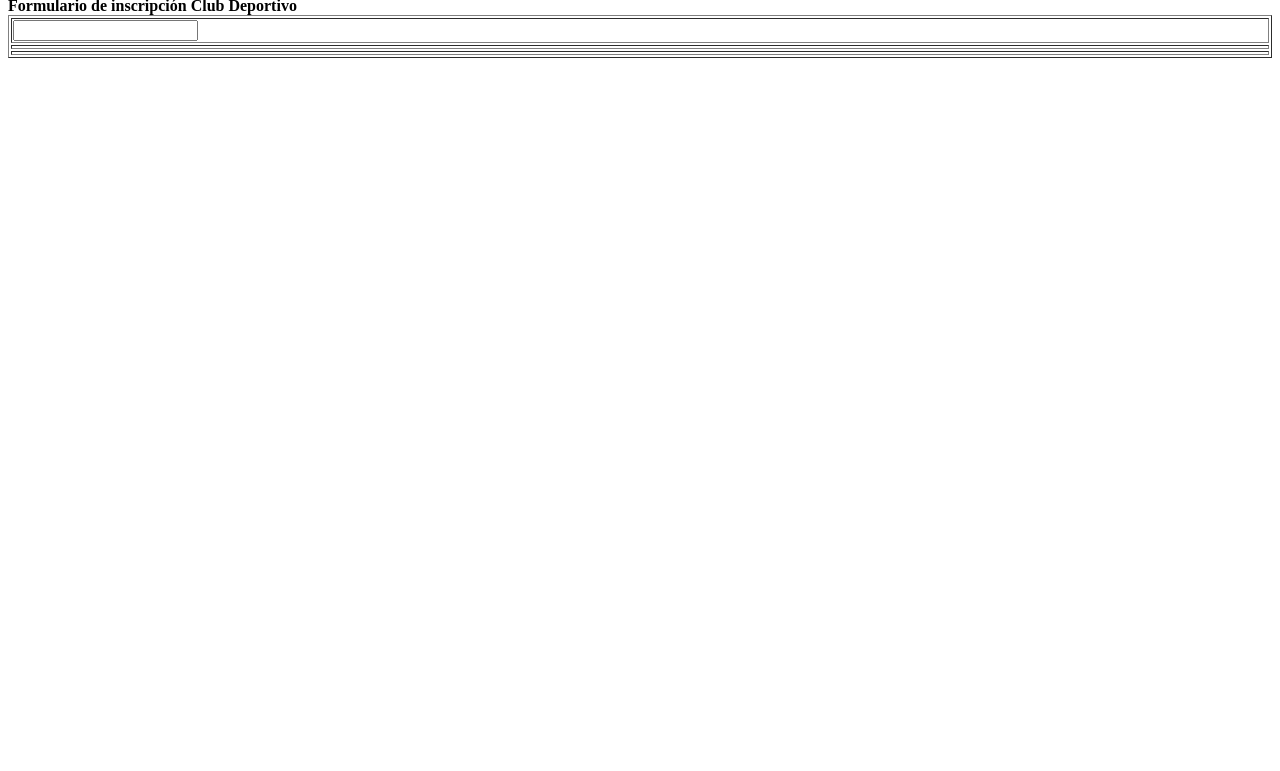
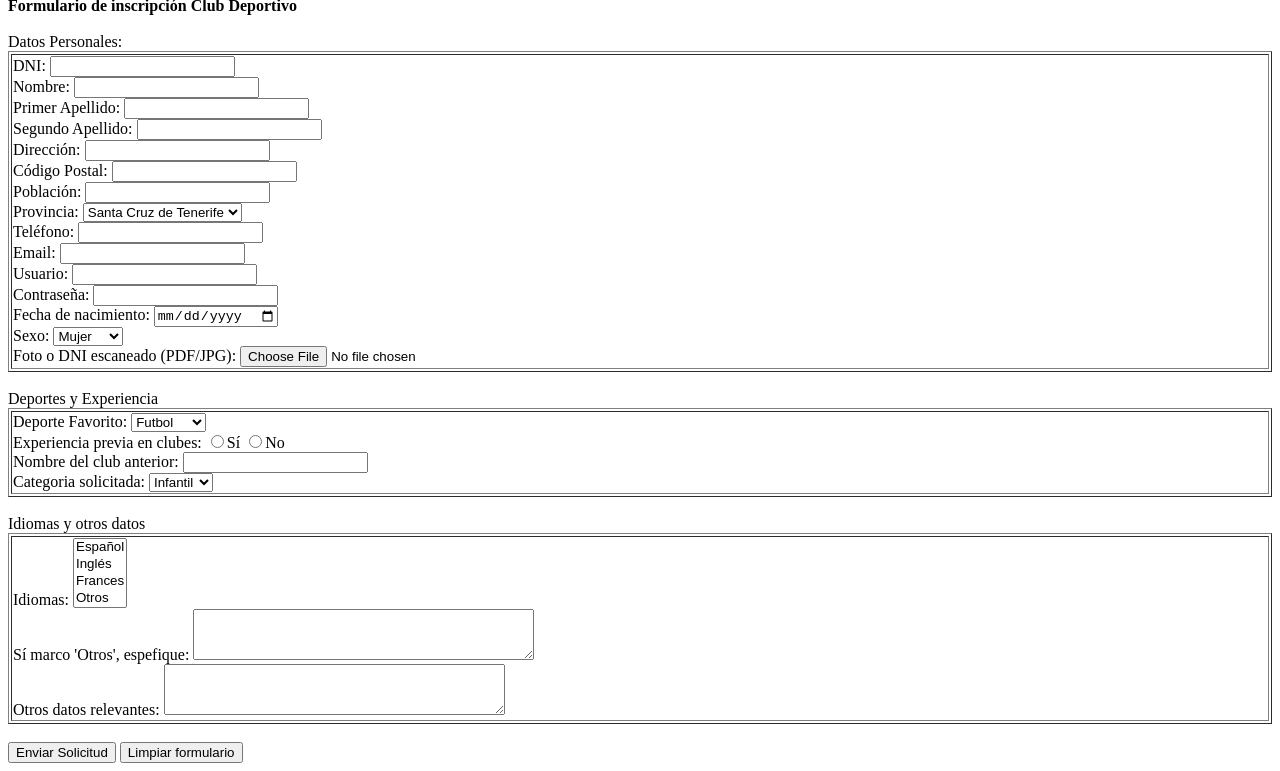
Before and after one commit to imaginebits/LND, a plain HTML site: page U2_A3_Moises_Hernandez/formulario.html in a window 1280 px wide. Shown: the part 106-877 px from the top of the page. Before the commit the page ends 800 px from the top, so only its background shows below. Drawn offline with Linux system fonts and the light colour scheme.

Commit message:
Formulario

```diff
--- a/U2_A3_Moises_Hernandez/formulario.html
+++ b/U2_A3_Moises_Hernandez/formulario.html
@@ -10,28 +10,132 @@
 
     <header>
         <h2 style="text-align: center;">Moisés Adonis Hernández Perdomo</h2>
+        <center>
+            <img src="" alt="Logo del Club Deportivo" width="150">
+        <br><br>
+        </center>
     </header>
 
     <form action="recorrer.php" method="post">
-        <img src="logo.png" alt="Logo del Club Deportivo" width="150">
+        <b>Formulario de inscripción Club Deportivo</b>
         <br><br>
-
-        <b>Formulario de inscripción Club Deportivo</b>
-        <table border="1" width="100%">
+        <table border="1" width="100%" >
            <!--FORMULARIO DATOS PERSONALES-->
+           Datos Personales:
             <tr>
                 <!--DNI-->
                 <td>
-                    <input type="text" name="" id="">
+                    DNI:
+                    <input type="text" name="moisesdni" max="9" pattern="[0-9]{8}[A-Za-z]" required><br clear="left">
+                    Nombre:
+                    <input type="text" name="moisesnombre" maxlength="20" required>
+                    <br>
+                    Primer Apellido:
+                    <input type="text" name="moisesapellido1" maxlength="20" required>
+                    <br>
+                    Segundo Apellido:
+                    <input type="text" name="moisesapellido2" maxlength="80">
+                    <br>
+                    Dirección:
+                    <input type="text" name="moisesdireccion" maxlength="80">
+                    <br>
+                    Código Postal:
+                    <input type="text" name="moisescodigopostal" maxlength="5" pattern="[0-9]{5}">
+                    <br>
+                    Población:
+                    <input type="text" name="moisespoblacion" maxlength="64">
+                    <br>
+                    Provincia:
+                    <select name="moisesprovincia">
+                        <option value="Santa Cruz de Tenerife select">Santa Cruz de Tenerife</option>
+                        <option value="Las Palmas">Las Palmas</option>
+                        <option value="Madrid">Madrid</option>
+                        <option value="Valencia">Valencia</option>
+                    </select>
+                    <br>
+                    Teléfono:
+                    <input type="tel" name="moisestelefono" maxlength="9" pattern="[0-9]">
+                    <br>
+                    Email:
+                    <input type="email" name="moisesemail" maxlength="64">
+                    <br>
+                    Usuario:
+                    <input type="text" name="moisesusuario" maxlength="9">
+                    <br>
+                    Contraseña:
+                    <input type="password" name="moisescntraseña" maxlength="9">
+                    <br>
+                    Fecha de nacimiento:
+                    <input type="date" name="moisesfechanacimiento">
+                    <br>
+                    Sexo:
+                    <select name="moisessexo">
+                        <option value="Mujer">Mujer</option>
+                        <option value="Hombre">Hombre</option>
+                        <option value="Otro">Otro</option>
+                    </select>
+                    <br>
+                    Foto o DNI escaneado (PDF/JPG):
+                    <input type="file" name="moisesfoto" accept=".pdf, .jpg, .jpeg, application/pdf, image/jpeg">
+                    <br>
                 </td>
             </tr>
+        </table>
+        <br>
+        <!-- Formulario Deportes y Experiencia-->
+        Deportes y Experiencia
+         <table border="1" width="100%">
             <tr>
-                <td></td>
+                <td>
+                    Deporte Favorito:
+                    <select name="moisesdeporte">
+                        <option value="Futbol">Futbol</option>
+                        <option value="Tenis">Tenis</option>
+                        <option value="Natacion">Natación</option>
+                        <option value="Ciclismo">Ciclismo</option>
+                    </select>
+                    <br>
+                    Experiencia previa en clubes:
+                    <input type="radio" name="moisesexperiencia" value="Si">Sí
+                    <input type="radio" name="moisesexperiencia" value="No">No
+                    <br>
+                    Nombre del club anterior:
+                    <input type="text" name="moisesclub" maxlength="32">
+                    <br>
+                    Categoria solicitada:
+                    <select name="moisescategoria" >
+                        <option value="Infantil">Infantil</option>
+                        <option value="Juvenil">Juvenil</option>
+                        <option value="Senior">Senior</option>
+                    </select>
+                </td>
             </tr>
+         </table>
+         <br>
+         <!--Formulario Idiomas y otros datos-->
+         Idiomas y otros datos
+         <table border="1" width="100%">
             <tr>
-                <td></td>
+                <td>
+                    Idiomas:
+                    <select name="moisesidiomas" multiple size="4">
+                        <option value="Espanol">Español</option>
+                        <option value="Ingles">Inglés</option>
+                        <option value="Frances">Frances</option>
+                        <option value="Otros">Otros</option>
+                    </select>
+                    <br>
+                    Sí marco 'Otros', espefique:
+                    <textarea name="moisesotros" rows="3" cols="40"></textarea>
+                    <br>
+                    Otros datos relevantes:
+                    <textarea name="moisesotrosdatos" rows="3" cols="40"></textarea>
+                </td>
             </tr>
-        </table>
+         </table>
+         <br>
+         <input type="submit" name="moisesaceptar" value="Enviar Solicitud">
+         <input type="reset" name="moisesaceptar" value="Limpiar formulario">
     </form>
 
 </body>
```
